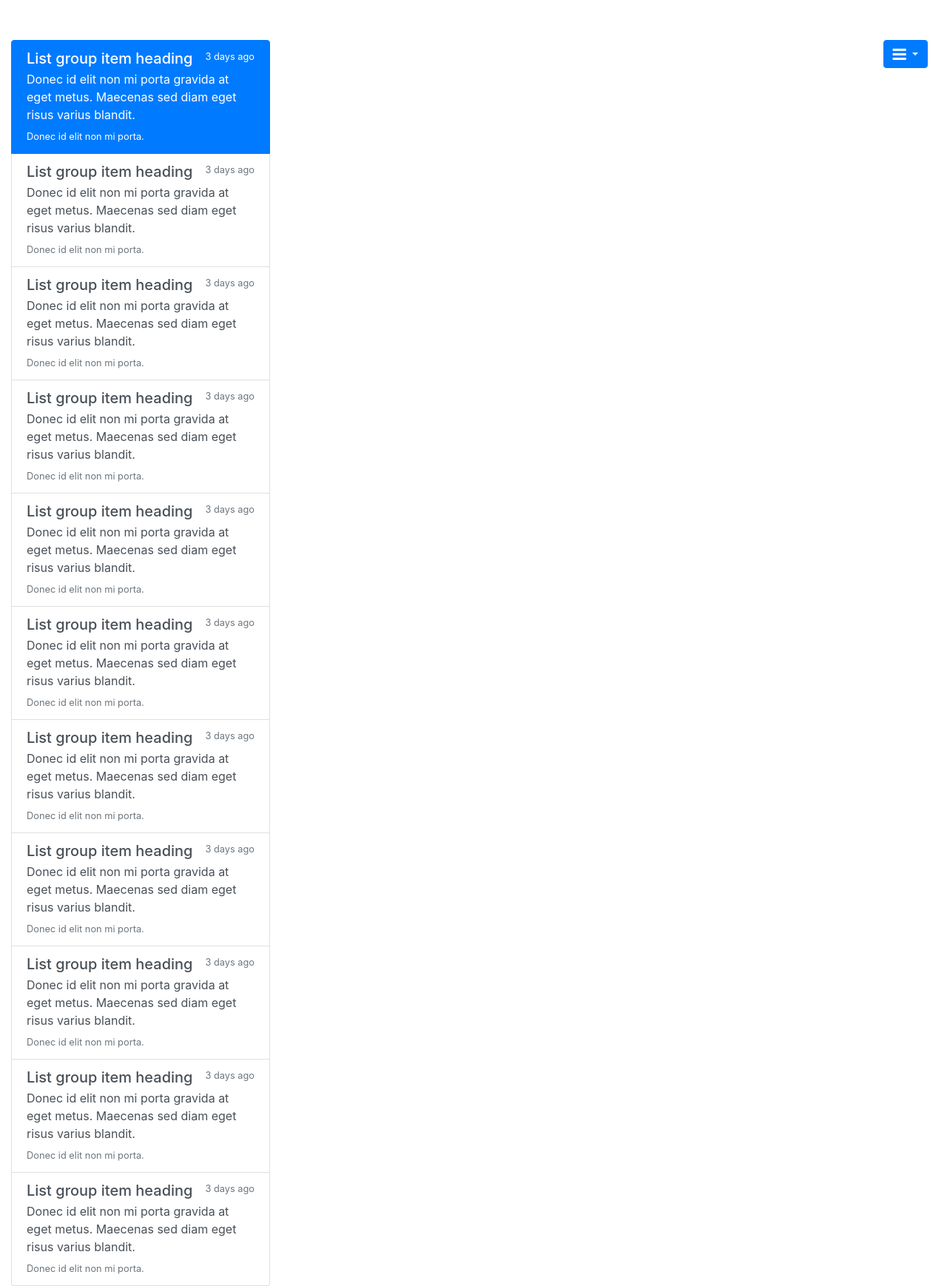
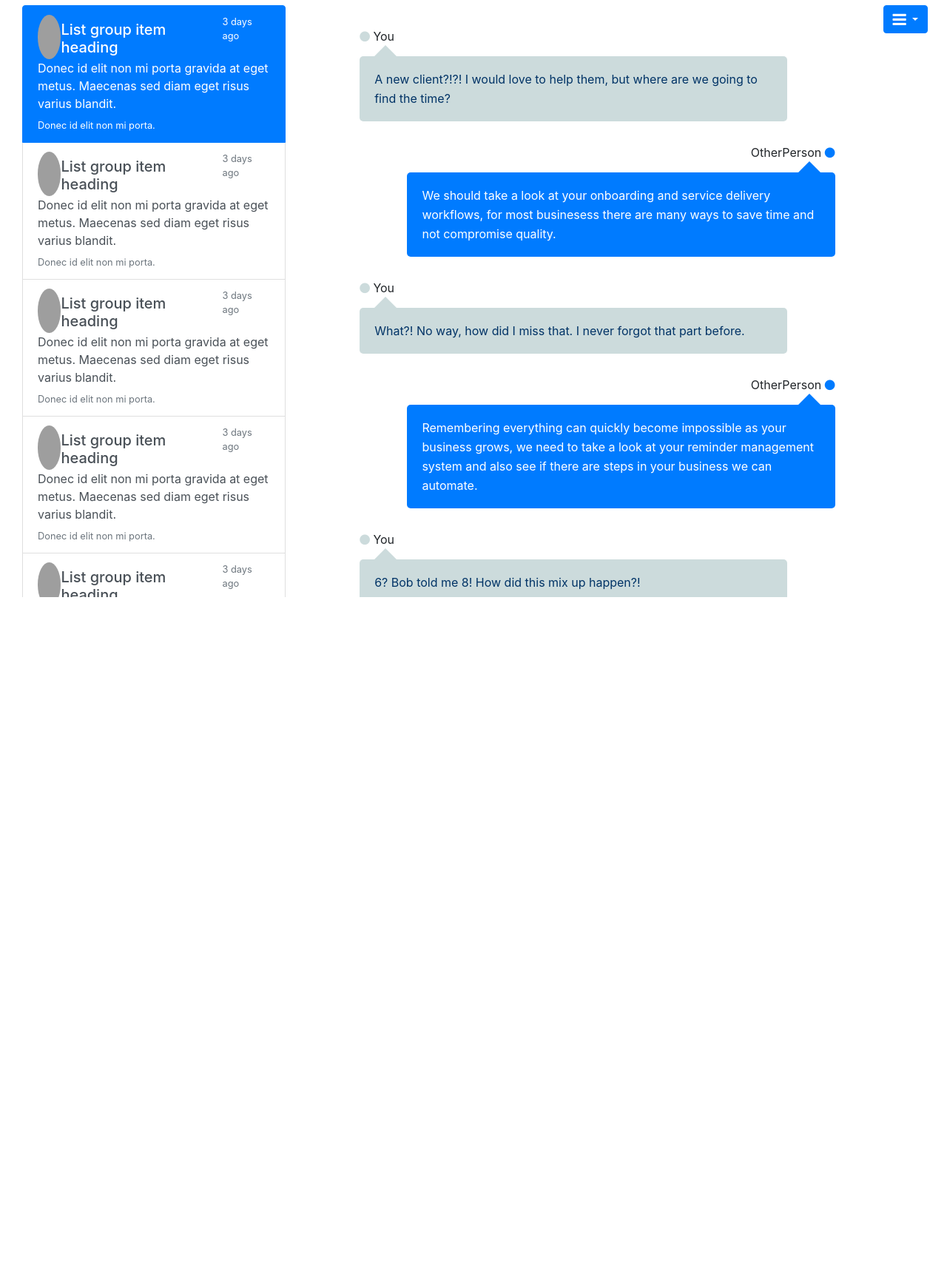
Before and after one commit to inf17101/FlaskXmppPyChat, a Flask app: page /gochat in a window 1280 px wide. Shown: the part 57-1795 px from the top of the page at 74% size. After the commit the page ends 864 px from the top, so only its background shows below. Run offline with Flask 2, Linux system fonts and the light colour scheme; the visitor is signed in with stand-in values (Sample User, id 1); parts of the project's set-up code (start-up, migrations or seed data) failed here and were passed over; some libraries are stand-ins or nearby versions; grey boxes are pictures that could not be loaded.

Commit message:
implements chat gui layout on gochat.html with blind text

```diff
--- a/xmppchat/templates/gochat.html
+++ b/xmppchat/templates/gochat.html
@@ -1,10 +1,100 @@
 {% extends "index.html" %}
-
+{% block title %}Go Chat!{% endblock %}
 {%block content%}
 
 <style>
-  .row { margin-top: 10%!important;}
-  .dropdown { margin-right: 2%; float: right!important;}
+  /*.row { margin-top: 10%!important;}*/
+  .container-fluid { margin-top: 5%!important;}
+  .dropdown { margin-left: 20px; margin-right: 2%; float: right!important;}
+  .scrollable-contacts { height: 800px; overflow-y: scroll;}
+  .scrollable-messages { height: 800px; overflow-y: scroll;}
+  .chat .chat-history {
+  padding: 30px 30px 20px;
+  border-bottom: 2px solid white;
+}
+.chat .chat-history .message-data {
+  margin-bottom: 15px;
+}
+.chat .chat-history .message-data-time {
+  color: #a8aab1;
+  padding-left: 6px;
+}
+.chat .chat-history .message {
+  color: white;
+  padding: 18px 20px;
+  line-height: 26px;
+  font-size: 16px;
+  border-radius: 5px;
+  margin-bottom: 30px;
+  width: 90%;
+  position: relative;
+}
+.chat .chat-history .message:after {
+content: "";
+    position: absolute;
+    top: -15px;
+    left: 20px;
+    border-width: 0 15px 15px;
+    border-style: solid;
+    border-color: #CCDBDC transparent;
+    display: block;
+    width: 0;
+}
+.chat .chat-history .you-message {
+  background: #CCDBDC;
+  color:#003366;
+}
+.chat .chat-history .me-message {
+  background: #007bff;
+}
+.chat .chat-history .me-message:after {
+  border-color: #007bff transparent;
+    right: 20px;
+    top: -15px;
+    left: auto;
+    bottom:auto;
+}
+.chat .chat-message {
+  padding: 30px;
+}
+.chat .chat-message .fa-file-o, .chat .chat-message .fa-file-image-o {
+  font-size: 16px;
+  color: gray;
+  cursor: pointer;
+}
+
+.chat-ul li{
+    list-style-type: none;
+}
+
+.align-left {
+  text-align: left;
+}
+
+.align-right {
+  text-align: right;
+}
+
+.float-right {
+  float: right;
+}
+
+.clearfix:after {
+  visibility: hidden;
+  display: block;
+  font-size: 0;
+  content: " ";
+  clear: both;
+  height: 0;
+}
+.you {
+  color: #CCDBDC;
+}
+
+.me {
+  color: #007bff;
+}
+
 </style>
 <div class="dropdown">
   <a class="btn btn-primary dropdown-toggle" href="#" role="button" id="dropdownMenuLink" data-toggle="dropdown" aria-haspopup="true" aria-expanded="false">
@@ -16,13 +106,14 @@
     <a class="dropdown-item" href="#">more...</a>
   </div>
 </div>
-<div class="container" style="width: 100%!important; margin: 0;">
+<div class="container-fluid" style="width: 100%!important">
   <div class="row">
-    <div class="col-sm-4">
+    <div class="scrollable-contacts col-sm-4">
       <div class="list-group">
         <a href="#" class="list-group-item list-group-item-action active">
           <div class="d-flex w-100 justify-content-between">
-            <h5 class="mb-1">List group item heading</h5>
+              <img src="{{url_for('static', filename='img/usericon.png')}}" alt="Avatar" style="border-radius: 50%; width: 10%; margin: 10px, 0px, 15px, 0px;">
+            <h5 class="mt-2 mb-1">List group item heading</h5>
             <small>3 days ago</small>
           </div>
           <p class="mb-1">Donec id elit non mi porta gravida at eget metus. Maecenas sed diam eget risus varius blandit.</p>
@@ -32,7 +123,8 @@
         {% for i in range(10) %}
         <a href="#" class="list-group-item list-group-item-action">
           <div class="d-flex w-100 justify-content-between">
-            <h5 class="mb-1">List group item heading</h5>
+              <img src="{{url_for('static', filename='img/usericon.png')}}" alt="Avatar" style="border-radius: 50%; width: 10%; margin: 10px, 0px, 15px, 0px;">
+            <h5 class="mt-2 mb-1">List group item heading</h5>
             <small class="text-muted">3 days ago</small>
           </div>
           <p class="mb-1">Donec id elit non mi porta gravida at eget metus. Maecenas sed diam eget risus varius blandit.</p>
@@ -41,7 +133,77 @@
         {% endfor %}
       </div>
     </div>
-    <div class="col-sm-8"></div>
+    <div class="scrollable-messages col-sm-8">
+      <div class="chat">
+        <div class="chat-history">
+          <ul class="chat-ul">
+            <li>
+              <div class="message-data">
+                <span class="message-data-name"><i class="fa fa-circle you"></i> You</span>
+              </div>
+              <div class="message you-message">
+              A new client?!?! I would love to help them, but where are we going to find the time?
+
+              </div>
+            </li>
+            <li class="clearfix">
+              <div class="message-data align-right">
+                <span class="message-data-name">OtherPerson</span> <i class="fa fa-circle me"></i>
+              </div>
+              <div class="message me-message float-right"> We should take a look at your onboarding and service delivery workflows, for most businesess there are many ways to save time and not compromise quality.  </div>
+            </li>
+              <li class="clearfix">
+              <div class="message-data">
+                <span class="message-data-name"><i class="fa fa-circle you"></i> You</span>
+              </div>
+              <div class="message you-message">
+              What?! No way, how did I miss that. I never forgot that part before.
+
+              </div>
+            </li>
+            <li class="clearfix">
+              <div class="message-data align-right">
+                <span class="message-data-name">OtherPerson</span> <i class="fa fa-circle me"></i>
+              </div>
+              <div class="message me-message float-right">Remembering everything can quickly become impossible as your business grows, we need to take a look at your reminder management system and also see if there are steps in your business we can automate.</div>
+            </li>
+              <li>
+              <div class="message-data">
+                <span class="message-data-name"><i class="fa fa-circle you"></i> You</span>
+              </div>
+              <div class="message you-message">
+              6? Bob told me 8! How did this mix up happen?!
+              </div>
+            </li>
+            <li class="clearfix">
+              <div class="message-data align-right">
+                <span class="message-data-name">OtherPerson</span> <i class="fa fa-circle me"></i>
+              </div>
+              <div class="message me-message float-right">
+  The more people in your business, the more opportunity for mistakes, having a solid system in place for tracking important client data will help avoid these miscommunications.            </div>
+            </li>
+              <li>
+              <div class="message-data">
+                <span class="message-data-name"><i class="fa fa-circle you"></i> You</span>
+              </div>
+              <div class="message you-message">
+              I know that I spoke with Mary about this, but where did I put that note...hopefully she also sent me an email...
+
+              </div>
+            </li>
+            <li class="clearfix">
+              <div class="message-data align-right">
+                <span class="message-data-name">OtherPerson</span> <i class="fa fa-circle me"></i>
+              </div>
+              <div class="message me-message float-right">Finding the right information when you need it will save you time and energy. Your data management systems need to grow with your business. All businesses need a dynamic data strategy and a system to ensure that the strategy is implemented correctly.</div>
+            </li>
+          </ul>
+
+        </div> <!-- end chat-history -->
+
+      </div> <!-- end chat -->
+
+    </div>
   </div>
 </div>
 
```
